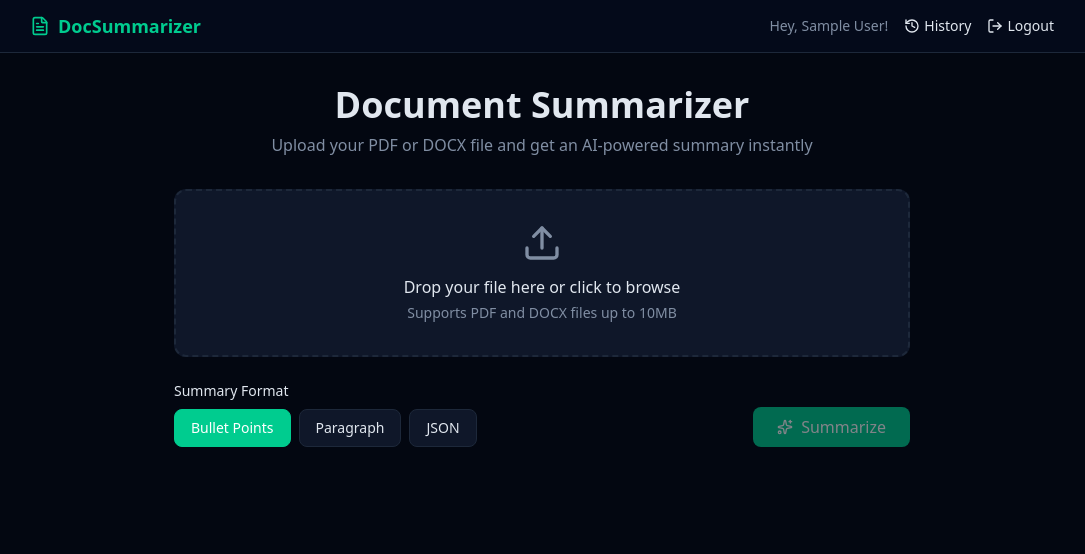
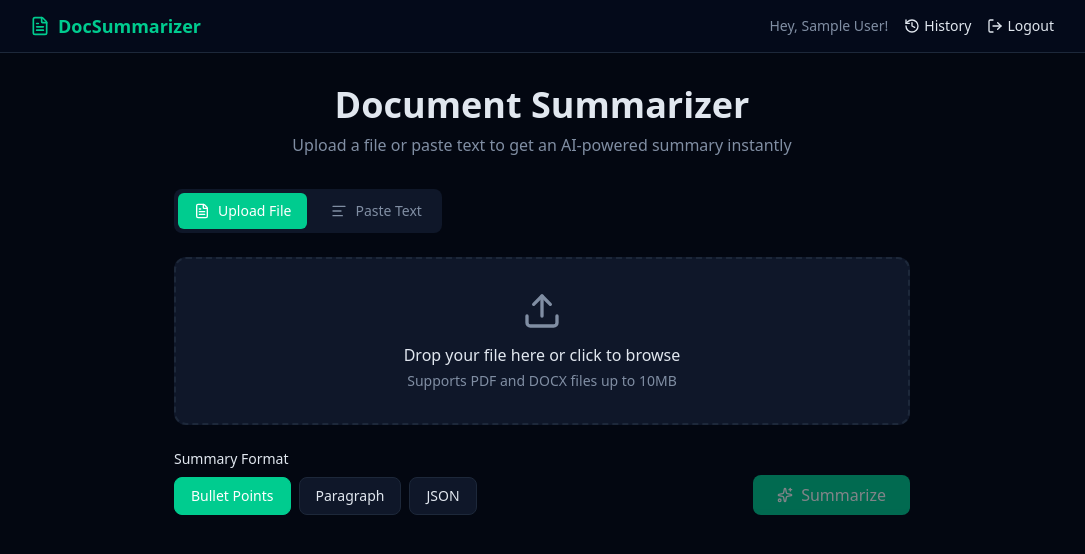
Before and after one commit to TameshwariSahu/doc-summarizer, a React app in the folder frontend/: page / in a window 1280 px wide. Shown: the top 554 px of the page, without its empty margins (98-1183 px from the left). Built offline with nearby package versions, Linux system fonts and the light colour scheme; sample sign-in values are in the browser's storage; the HTML template or start-up script is replaced by a standard one.

Commit message:
added text field for text input

```diff
--- a/frontend/src/components/pages/HomePage.jsx
+++ b/frontend/src/components/pages/HomePage.jsx
@@ -4,20 +4,32 @@ import { UploadBox } from "../UploadBox";
 import { FormatToggle } from "../FormatToggle";
 import { SummaryCard } from "../SummaryCard";
 import { DocumentQAPanel } from "../DocumentQAPanel";
-import { Sparkles } from "lucide-react";
+import { Sparkles, FileText, AlignLeft } from "lucide-react";
 import { toast } from "sonner";
 
 const API_URL = "http://localhost:5000/api";
 
 export function HomePage() {
+  const [activeTab, setActiveTab] = useState("file");
   const [selectedFile, setSelectedFile] = useState(null);
+  const [pastedText, setPastedText] = useState("");
   const [format, setFormat] = useState("bullets");
   const [isLoading, setIsLoading] = useState(false);
   const [summaryResult, setSummaryResult] = useState(null);
 
+  const handleClear = () => {
+    setSelectedFile(null);
+    setPastedText("");
+    setSummaryResult(null);
+  };
+
   const handleUpload = async () => {
-    if (!selectedFile) {
+    if (activeTab === "file" && !selectedFile) {
       toast.error("Please select a file first!");
+      return;
+    }
+    if (activeTab === "text" && !pastedText.trim()) {
+      toast.error("Please paste some text first!");
       return;
     }
 
@@ -25,16 +37,24 @@ export function HomePage() {
     setSummaryResult(null);
 
     try {
+      let response;
+
+      if (activeTab === "file") {
         const formData = new FormData();
         formData.append("file", selectedFile);
         formData.append("format", format);
-
-      const response = await axios.post(`${API_URL}/summarize/upload`, formData, {
+        response = await axios.post(`${API_URL}/summarize/upload`, formData, {
           headers: { "Content-Type": "multipart/form-data" },
         });
+      } else {
+        response = await axios.post(`${API_URL}/summarize/text`, {
+          text: pastedText,
+          format,
+        });
+      }
 
       setSummaryResult({
-        filename: selectedFile.name,
+        filename: activeTab === "file" ? selectedFile.name : "Pasted Text",
         summary: response.data.summary.summaryText,
         format: format,
         contentHash: response.data.summary.contentHash,
@@ -58,24 +78,82 @@ export function HomePage() {
           Document Summarizer
         </h1>
         <p className="mt-2 text-muted-foreground">
-          Upload your PDF or DOCX file and get an AI-powered summary instantly
+          Upload a file or paste text to get an AI-powered summary instantly
         </p>
       </div>
 
       <div className="space-y-6">
+
+        {/* Tab switcher */}
+        <div className="flex gap-2 p-1 bg-secondary rounded-lg w-fit">
+          <button
+            onClick={() => { setActiveTab("file"); handleClear(); }}
+            className={`flex items-center gap-2 px-4 py-2 rounded-md text-sm font-medium transition-all
+              ${activeTab === "file"
+                ? "bg-primary text-primary-foreground"
+                : "text-muted-foreground hover:text-foreground"
+              }`}
+          >
+            <FileText className="h-4 w-4" />
+            Upload File
+          </button>
+          <button
+            onClick={() => { setActiveTab("text"); handleClear(); }}
+            className={`flex items-center gap-2 px-4 py-2 rounded-md text-sm font-medium transition-all
+              ${activeTab === "text"
+                ? "bg-primary text-primary-foreground"
+                : "text-muted-foreground hover:text-foreground"
+              }`}
+          >
+            <AlignLeft className="h-4 w-4" />
+            Paste Text
+          </button>
+        </div>
+
+        {/* File upload tab */}
+        {activeTab === "file" && (
           <UploadBox
             onFileSelect={setSelectedFile}
             selectedFile={selectedFile}
-          onClear={() => { setSelectedFile(null); setSummaryResult(null); }}
+            onClear={handleClear}
             disabled={isLoading}
           />
+        )}
 
+        {/* Text paste tab */}
+        {activeTab === "text" && (
+          <div className="relative">
+            <textarea
+              value={pastedText}
+              onChange={(e) => setPastedText(e.target.value)}
+              disabled={isLoading}
+              placeholder="Paste your text here — article, paragraph, notes, anything..."
+              rows={10}
+              className="w-full rounded-xl border-2 border-dashed border-border bg-secondary text-foreground placeholder:text-muted-foreground p-4 text-sm leading-relaxed resize-none focus:outline-none focus:border-primary transition-colors disabled:opacity-50"
+            />
+            {pastedText && (
+              <div className="flex justify-between items-center mt-1">
+                <span className="text-xs text-muted-foreground">
+                  {pastedText.trim().split(/\s+/).length} words
+                </span>
+                <button
+                  onClick={handleClear}
+                  className="text-xs text-muted-foreground hover:text-red-400 transition-colors"
+                >
+                  Clear
+                </button>
+              </div>
+            )}
+          </div>
+        )}
+
+        {/* Format + Summarize button */}
         <div className="flex flex-col items-start justify-between gap-4 sm:flex-row sm:items-end">
           <FormatToggle value={format} onChange={setFormat} disabled={isLoading} />
 
           <button
             onClick={handleUpload}
-            disabled={!selectedFile || isLoading}
+            disabled={isLoading || (activeTab === "file" ? !selectedFile : !pastedText.trim())}
             className="flex items-center gap-2 px-6 py-2 rounded-lg bg-primary text-primary-foreground font-medium hover:opacity-90 transition-opacity disabled:opacity-50 disabled:cursor-not-allowed w-full sm:w-auto justify-center"
           >
             {isLoading ? (
@@ -92,10 +170,13 @@ export function HomePage() {
           </button>
         </div>
 
+        {/* Summary result */}
         {summaryResult && (
           <div className="mt-8 space-y-6">
             <div>
-              <h2 className="mb-4 text-lg font-semibold text-foreground">Summary Result</h2>
+              <h2 className="mb-4 text-lg font-semibold text-foreground">
+                Summary Result
+              </h2>
               <SummaryCard
                 filename={summaryResult.filename}
                 date={summaryResult.date}
@@ -104,7 +185,10 @@ export function HomePage() {
               />
             </div>
             {summaryResult.contentHash && (
-              <DocumentQAPanel contentHash={summaryResult.contentHash} disabled={isLoading} />
+              <DocumentQAPanel
+                contentHash={summaryResult.contentHash}
+                disabled={isLoading}
+              />
             )}
           </div>
         )}
```
Lines whose indentation alone changed are shown as unchanged.
